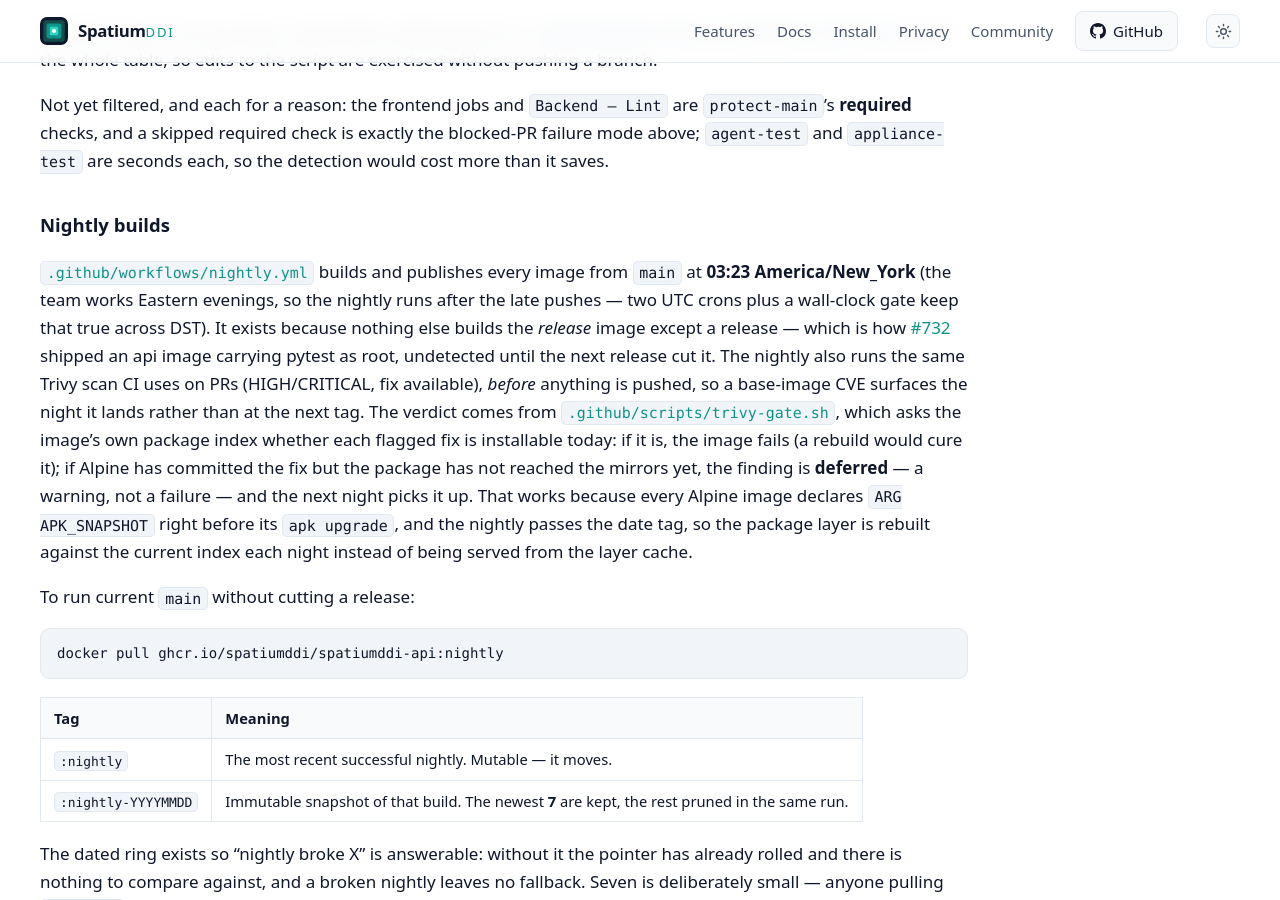
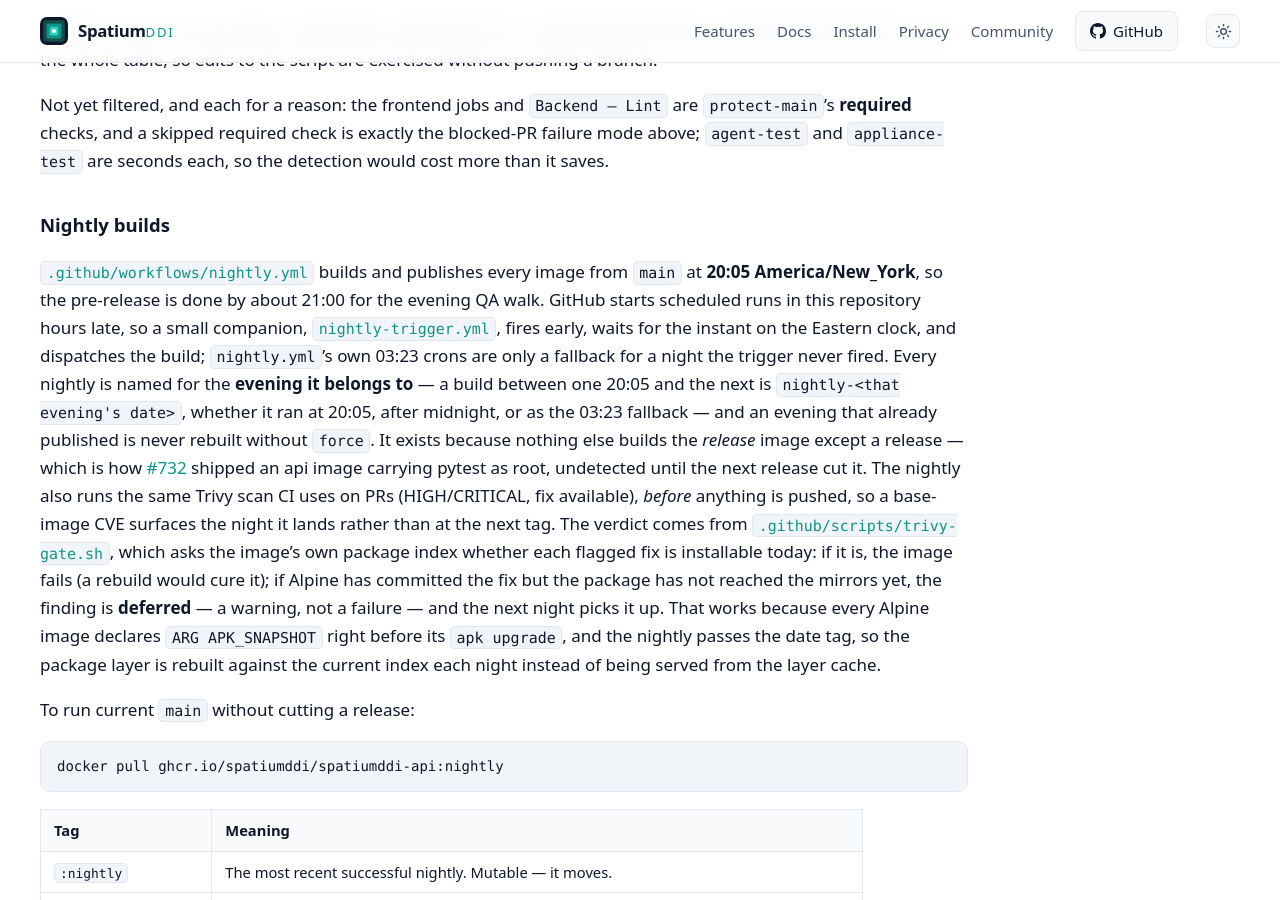
Before and after one commit to spatiumddi/spatiumddi.github.io, a Jekyll site: the page built from DEVELOPMENT.md, in a window 1280 px wide and 900 px high, scrolled down 12080 px. Built offline with Jekyll 4.4.1, drawn with Linux system fonts in a browser that asks for light colours; our own code applies the rules of GitHub Pages for plain Markdown files.

Commit message:
docs: publish main@a922c91
Mirrored from spatiumddi/spatiumddi@a922c919df64493aec6483c2304def52f344cbb8 by the docs-publish workflow. Do not edit this repository directly.

```diff
--- a/DEVELOPMENT.md
+++ b/DEVELOPMENT.md
@@ -478,10 +478,17 @@ than it saves.
 ### Nightly builds
 
 [`.github/workflows/nightly.yml`](../.github/workflows/nightly.yml) builds
-and publishes every image from `main` at **03:23 America/New_York** (the
-team works Eastern evenings, so the nightly runs after the late pushes —
-two UTC crons plus a wall-clock gate keep that true across DST). It exists
-because
+and publishes every image from `main` at **20:05 America/New_York**, so
+the pre-release is done by about 21:00 for the evening QA walk. GitHub
+starts scheduled runs in this repository hours late, so a small companion,
+[`nightly-trigger.yml`](../.github/workflows/nightly-trigger.yml), fires
+early, waits for the instant on the Eastern clock, and dispatches the
+build; `nightly.yml`'s own 03:23 crons are only a fallback for a night
+the trigger never fired. Every nightly is named for the **evening it
+belongs to** — a build between one 20:05 and the next is
+`nightly-<that evening's date>`, whether it ran at 20:05, after midnight,
+or as the 03:23 fallback — and an evening that already published is never
+rebuilt without `force`. It exists because
 nothing else builds the *release* image except a release — which is how
 [#732](https://github.com/spatiumddi/spatiumddi/issues/732) shipped an api
 image carrying pytest as root, undetected until the next release cut it.
```
